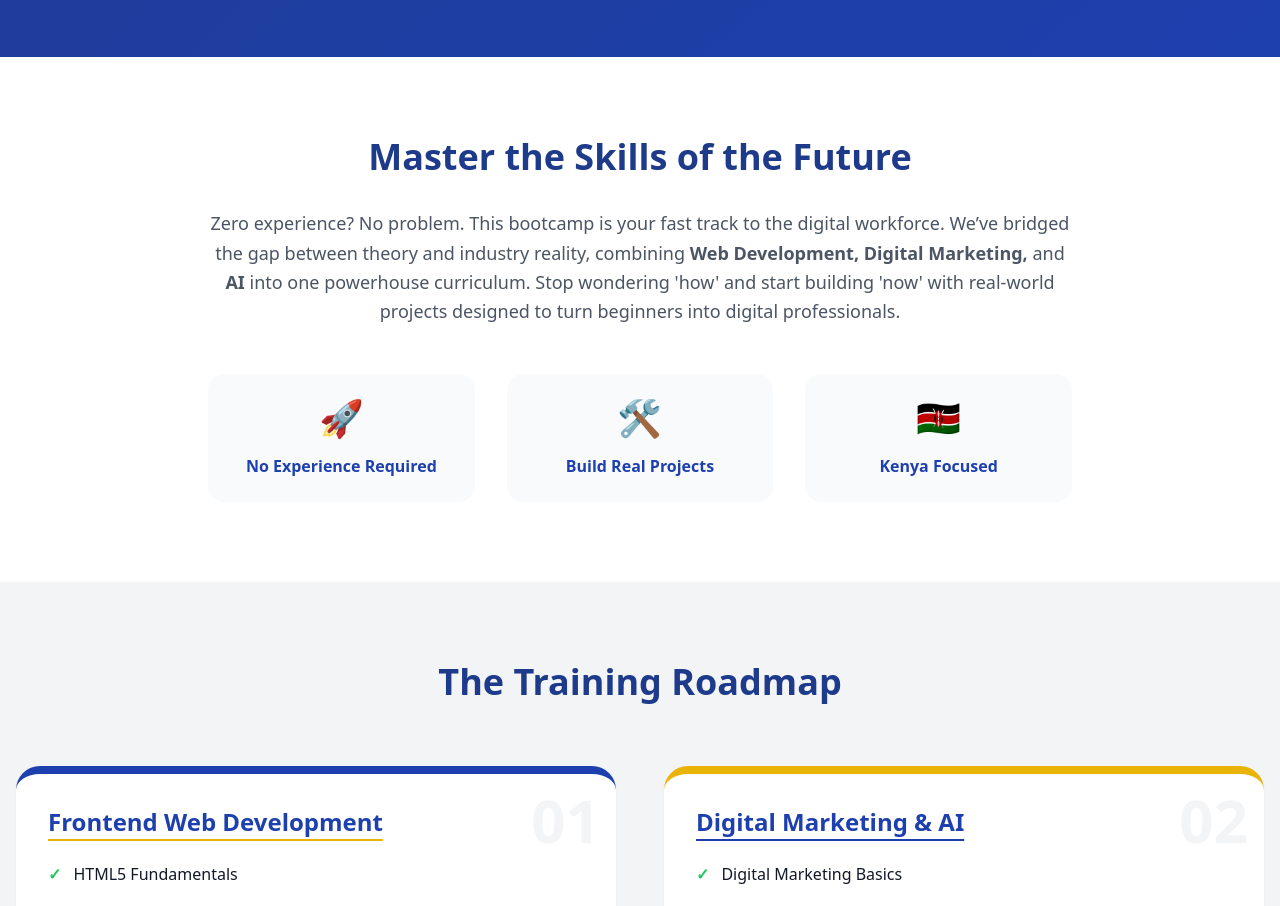
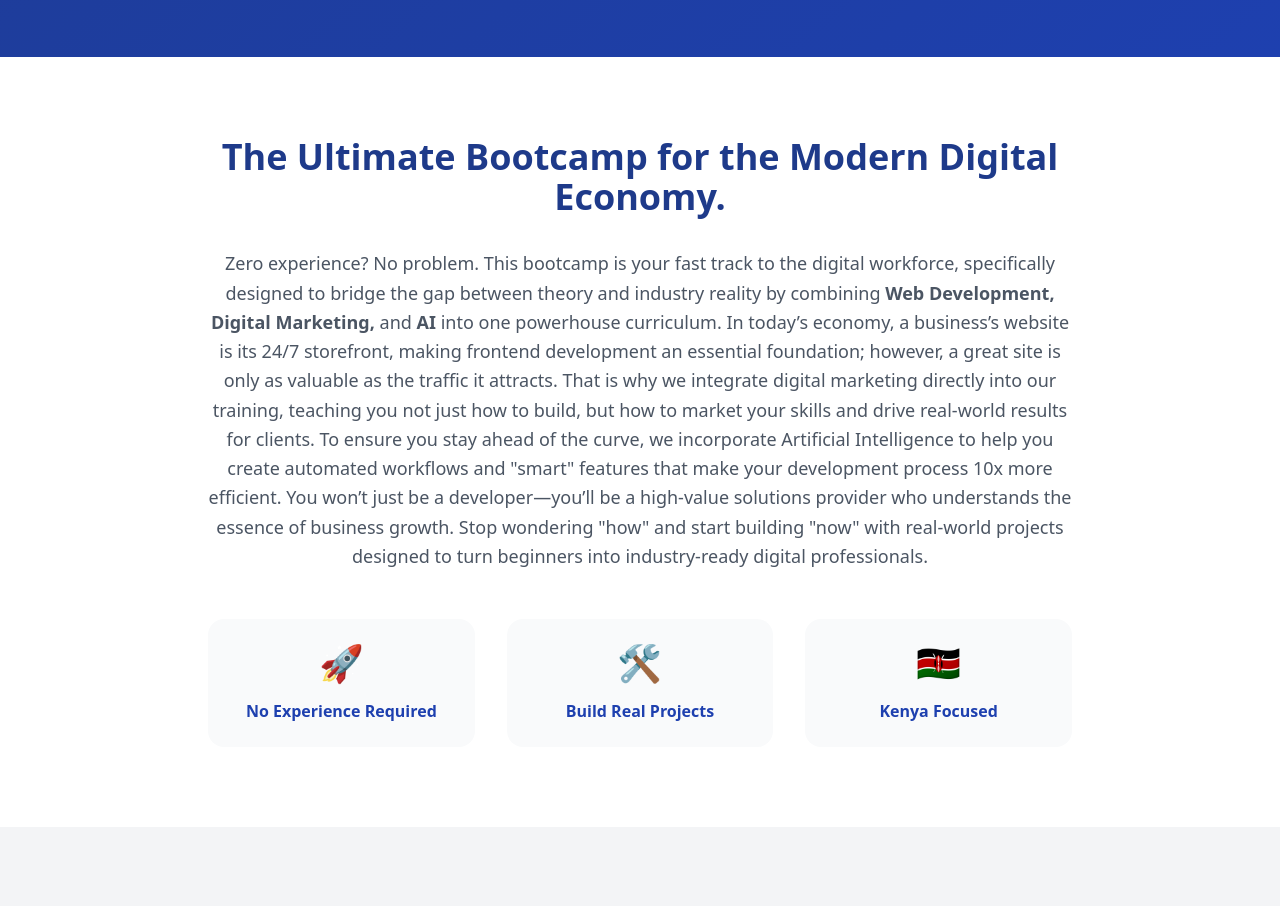
Before and after one commit to Cyrix254/Digital-Skills-Bootcamp-2026, a React (Vite) app in the folder digital-skills-bootcamp/: page / in a window 1280 px wide. Shown: the part 1060-1966 px from the top of the page. Built offline with nearby package versions, Linux system fonts and the light colour scheme.

Commit message:
updated what the bootcamp entails

```diff
--- a/digital-skills-bootcamp/src/App.jsx
+++ b/digital-skills-bootcamp/src/App.jsx
@@ -133,9 +133,9 @@ const App = () => {
       {/* --- ABOUT SECTION --- */}
       <section id="about" className="py-20 bg-white">
         <div className="max-w-4xl mx-auto px-4 text-center">
-          <h2 className="text-3xl md:text-4xl font-bold text-blue-900 mb-8">Master the Skills of the Future</h2>
+          <h2 className="text-3xl md:text-4xl font-bold text-blue-900 mb-8">The Ultimate Bootcamp for the Modern Digital Economy.</h2>
           <p className="text-lg text-gray-600 leading-relaxed mb-6">
-          Zero experience? No problem. This bootcamp is your fast track to the digital workforce. We’ve bridged the gap between theory and industry reality, combining <strong>Web Development, Digital Marketing,</strong> and <strong>AI</strong> into one powerhouse curriculum. Stop wondering 'how' and start building 'now' with real-world projects designed to turn beginners into digital professionals.
+          Zero experience? No problem. This bootcamp is your fast track to the digital workforce, specifically designed to bridge the gap between theory and industry reality by combining<strong> Web Development, Digital Marketing,</strong>  and <strong>AI </strong> into one powerhouse curriculum. In today’s economy, a business’s website is its 24/7 storefront, making frontend development an essential foundation; however, a great site is only as valuable as the traffic it attracts. That is why we integrate digital marketing directly into our training, teaching you not just how to build, but how to market your skills and drive real-world results for clients. To ensure you stay ahead of the curve, we incorporate Artificial Intelligence to help you create automated workflows and "smart" features that make your development process 10x more efficient. You won’t just be a developer—you’ll be a high-value solutions provider who understands the essence of business growth. Stop wondering "how" and start building "now" with real-world projects designed to turn beginners into industry-ready digital professionals.
           </p>
           <div className="grid grid-cols-1 md:grid-cols-3 gap-8 mt-12">
             {[
```
